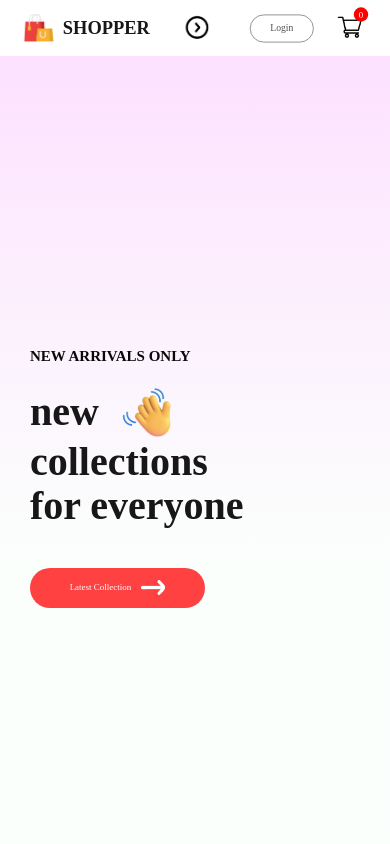
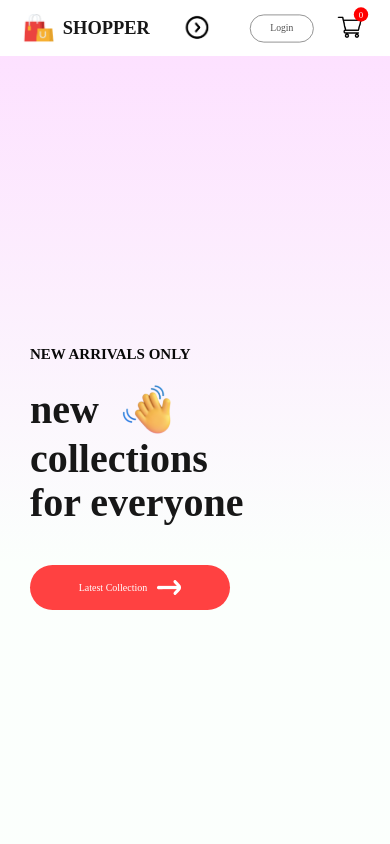
Before and after one commit to jackiejr18/react-ecommerce, a React (Create React App) app in the folder frontend/: page / in a window 390 px wide. Shown: the top 844 px of the page. Built offline with nearby package versions, Linux system fonts and the light colour scheme.

Commit message:
hero section responsive to all screens sizes

```diff
--- a/frontend/src/Components/Hero/Hero.css
+++ b/frontend/src/Components/Hero/Hero.css
@@ -163,4 +163,10 @@
   .hero-hand-icon img {
     width: 55px;
   }
+
+  .hero-latest-btn {
+    width: 200px;
+    height: 45px;
+    font-size: 10px;
+  }
 }
```
